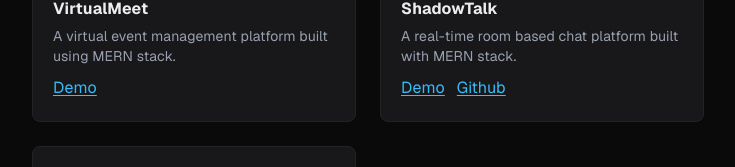
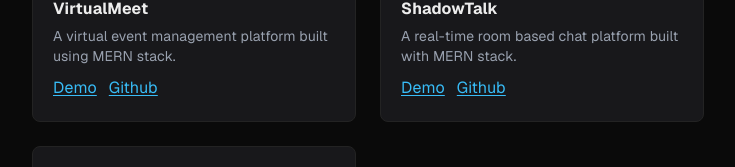
Before and after one commit to mr-mods-yg/mrmods, a Next.js app: page /projects in a window 1280 px wide. Shown: the part 316-483 px from the top of the page, without its empty margins (272-1007 px from the left). Built offline with nearby package versions, Linux system fonts and the light colour scheme.

Commit message:
added github url in projects page

```diff
--- a/src/app/projects/page.tsx
+++ b/src/app/projects/page.tsx
@@ -12,7 +12,7 @@
             <h4 className="font-bold mb-1">VirtualMeet</h4>
             <p className="text-gray-400 text-sm mb-2">A virtual event management platform built using MERN stack.</p>
             <a href="https://virtual-meet-psi.vercel.app/" className="underline mr-3 text-[var(--accent)] text-md">Demo</a>
-            {/* <a href="https://github.com/mr-mods-yg/VirtualMeet" className="mr-3 underline text-[var(--accent)] text-md">Github</a> */}
+            <a href="https://github.com/mr-mods-yg/VirtualMeet" className="mr-3 underline text-[var(--accent)] text-md">Github</a>
           </div>
           <div className="bg-[#18181b] rounded-lg p-5 text-left border border-[#232323]">
             <h4 className="font-bold mb-1">ShadowTalk</h4>
```
